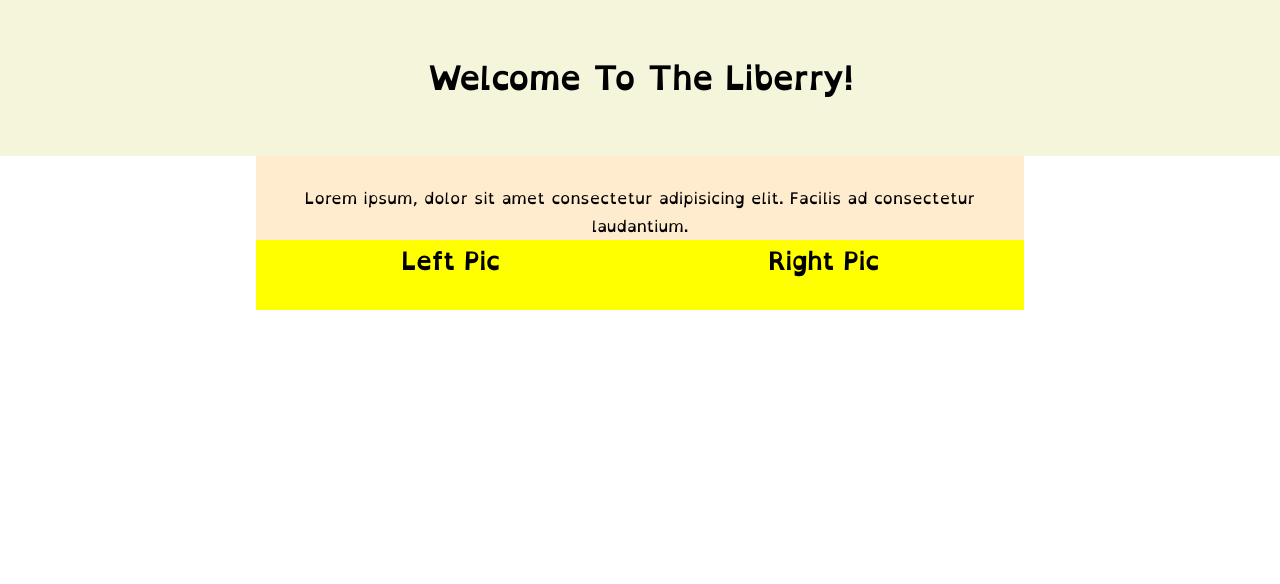
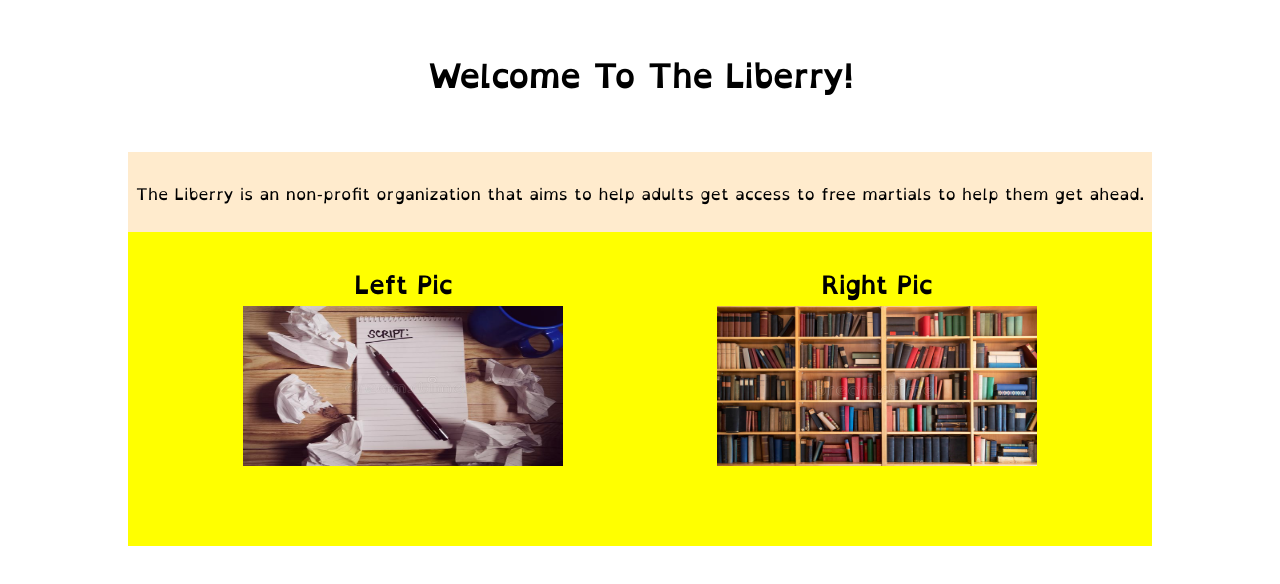
Before and after one commit to LukeMurchison/Mod-3-git, a plain HTML site: page index.html in a window 1280 px wide. Drawn offline with Linux system fonts and the light colour scheme.

Commit message:
less place holders

```diff
--- a/index.html
+++ b/index.html
@@ -13,18 +13,17 @@
       <div class="big_pic"><img src="/" alt="" /></div>
       <div class="about">
         <p>
-          Lorem ipsum, dolor sit amet consectetur adipisicing elit. Facilis ad
-          consectetur laudantium.
+          The Liberry is an non-profit organization that aims to help adults get access to free martials to help them get ahead.
         </p>
       </div>
       <div class="two_pic">
         <div class="left_side">
           <div class="left_head"><h2>Left Pic</h2></div>
-          <div class="left_pic"><img src="/" alt="" /></div>
+          <div class="left_pic"><img class="left_pic" src="images/script.jpg" alt="" /></div>
         </div>
         <div class="right_side">
           <div class="right_head"><h2>Right Pic</h2></div>
-          <div class="right_pic"><img src="/" alt="" /></div>
+          <div class="right_pic"><img class="right_pic" src="images/library-interior-old-books.jpg" alt="" /></div>
         </div>
       </div>
     </div>
--- a/styles.css
+++ b/styles.css
@@ -2,6 +2,7 @@ body {
   margin: 0;
   height: 100%;
   width: 100%;
+  background-image: "images/header.jpg";
 }
 @font-face {
   font-family: OpenDyslexic;
@@ -9,10 +10,11 @@ body {
 }
 * {
   font-family: OpenDyslexic;
+  animation: fadeIn 2s;
 }
 .main {
-  margin-left: 20%;
-  margin-right: 20%;
+  margin-left: 10%;
+  margin-right: 10%;
   justify-content: center;
   background-color: blanchedalmond;
 }
@@ -24,10 +26,9 @@ div {
   margin: 0;
 }
 .header {
-  padding: 50px;
+  padding: 3rem;
   text-align: center;
-  background-color: beige;
-  animation: fadeIn 5s;
+  background-image: "images/header.jpg";
 }
 @keyframes fadeIn {
   0% { opacity: 0; }
@@ -35,14 +36,27 @@ div {
 }
 .about {
   text-align: center;
-}
-.two_pic {
-  justify-content: center;
+  padding-bottom: 1.5rem;
 }
 .two_pic{
   display:flex;
   background-color: hsl(60, 100%, 50%);
+  justify-content: center;
+  padding-top: 2rem;
+  padding-bottom: 5rem;
 }
 .left_side {
-  padding-right: 35%;
+  text-align: center;
 }
+.right_side {
+  text-align: center;
+  margin-left: 15%;
+}
+.left_pic{
+  height: 10rem;
+  width: 20rem;
+}
+.right_pic{
+  height: 10rem;
+  width: 20rem;
+}
```
